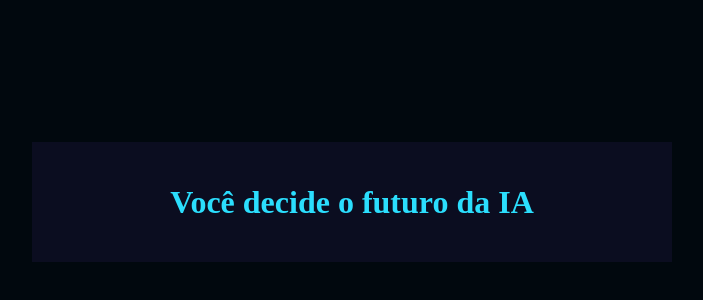
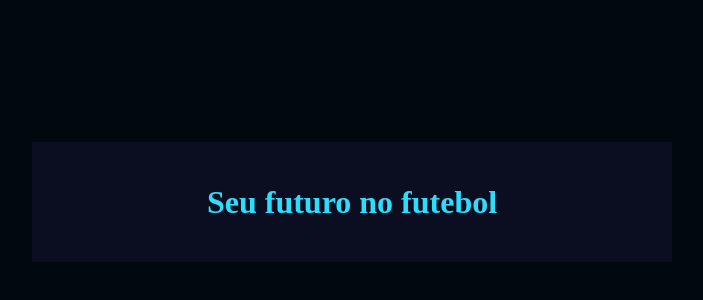
Before and after one commit to Emersonkauan/projeto-social, a plain HTML site: page index.html in a window 1280 px wide. Shown: the part 206-506 px from the top of the page, without its empty margins (288-991 px from the left). Drawn offline with Linux system fonts and the light colour scheme.

Commit message:
Update index.html

```diff
--- a/index.html
+++ b/index.html
@@ -1,14 +1,15 @@
+
 <!DOCTYPE html>
 <html lang="pt-br">
 <head>
     <meta charset="UTF-8">
     <meta name="viewport" content="width=device-width, initial-scale=1.0">
     <link rel="stylesheet" href="style.css">
-    <title>Você decide o futuro da IA</title>
+    <title>Seu futuro no futebol</title>
 </head>
 <body>
     <div class="caixa-principal">
-        <h1>Você decide o futuro da IA</h1>
+        <h1>Seu futuro no futebol</h1>
         <div class="caixa-perguntas"></div>
         <div class="caixa-alternativas"></div>
         <div class="caixa-resultado">
```
